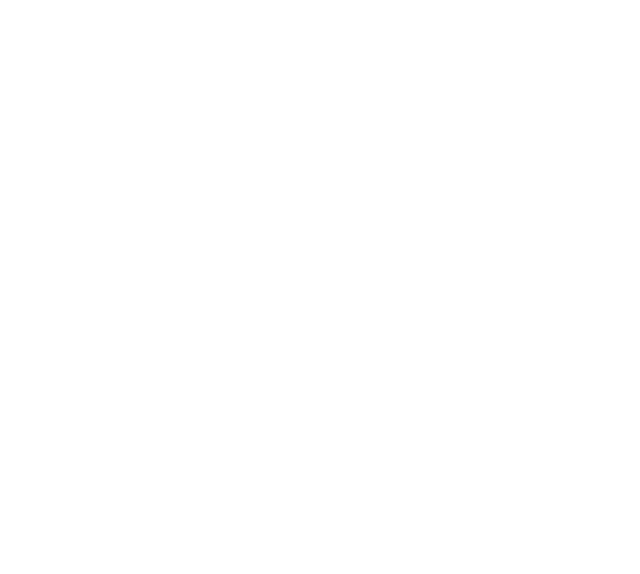
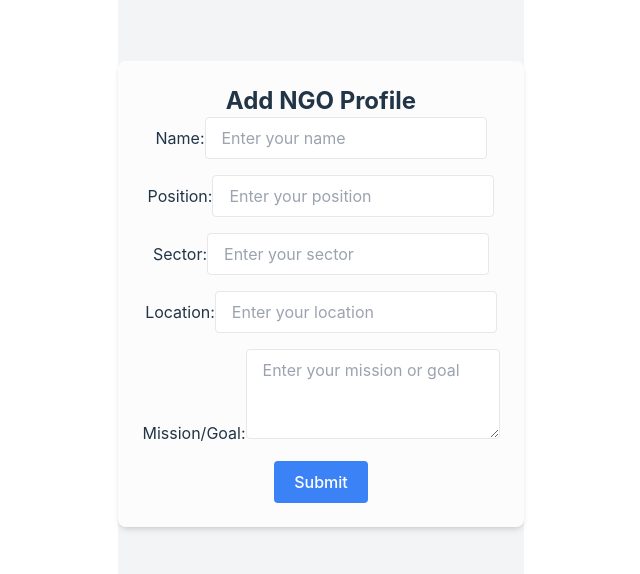
Before and after one commit to cfgdelaware24/Team-10, a React (Vite) app in the folder frontend/: page /NGOProfilePage in a window 1280 px wide. Before the commit this address had no page. Shown: the part 138-712 px from the top of the page, without its empty margins (319-959 px from the left). Built offline with nearby package versions, Linux system fonts and the light colour scheme.

Commit message:
Added prototype for NGOProfilePage

```diff
--- a/frontend/package.json
+++ b/frontend/package.json
@@ -13,7 +13,8 @@
     "autoprefixer": "^10.4.20",
     "postcss": "^8.4.47",
     "react": "^18.3.1",
-    "react-dom": "^18.3.1"
+    "react-dom": "^18.3.1",
+    "react-router-dom": "^6.26.2"
   },
   "devDependencies": {
     "@eslint/js": "^9.11.1",
--- a/frontend/src/App.tsx
+++ b/frontend/src/App.tsx
@@ -1,6 +1,8 @@
 import { BrowserRouter as Router, Routes, Route } from 'react-router-dom';
 import WelcomePage from './WelcomePage';
 import SignUpPage from './SignUpPage';
+import NGOProfilePage from './NGOProfilePage';
+
 import './App.css';
 
 function App() {
@@ -8,7 +10,8 @@
     <Router>
       <Routes>
         <Route path="/" element={<WelcomePage />} />
-        <Route path="/signup" element={<SignUpPage />} />
+          {/* <Route path="/signup" element={<SignUpPage />} /> */}
+          <Route path="/NGOProfilePage" element={<NGOProfilePage />} />
       </Routes>
     </Router>
   );
--- /dev/null
+++ b/frontend/src/NGOProfilePage.tsx
@@ -0,0 +1,121 @@
+import React, { useState } from 'react';
+import { useNavigate } from 'react-router-dom';
+
+const AddNGOProfilePage: React.FC = () => {
+    const navigate = useNavigate();
+
+    // State to store form input values
+    const [formValues, setFormValues] = useState({
+        name: '',
+        position: '',
+        sector: '',
+        location: '',
+        mission: '',
+    });
+
+    // Handle input change
+    const handleInputChange = (e: React.ChangeEvent<HTMLInputElement | HTMLTextAreaElement>) => {
+        const { name, value } = e.target;
+        setFormValues((prevValues) => ({
+            ...prevValues,
+            [name]: value,
+        }));
+    };
+
+    // Handle form submission
+    const handleSubmit = (e: React.FormEvent) => {
+        e.preventDefault();
+        // You can handle the form submission logic here (e.g., send data to the backend)
+        console.log('Form submitted:', formValues);
+        // Redirect to open positions page
+        navigate('/openPositions');
+    };
+
+    return (
+        <div
+            className="flex flex-col items-center justify-center h-screen bg-gray-100"
+        >
+            <div className="bg-white bg-opacity-75 p-6 rounded-lg shadow-md w-3/4 md:w-1/2">
+                <h1 className="text-2xl font-bold mb-6 text-center">Add NGO Profile</h1>
+
+                <form onSubmit={handleSubmit} className="space-y-4">
+                    <div>
+                        <label className="block text-lg font-semibold">Name:</label>
+                        <input
+                            type="text"
+                            name="name"
+                            value={formValues.name}
+                            onChange={handleInputChange}
+                            className="w-full px-4 py-2 border rounded"
+                            placeholder="Enter your name"
+                            required
+                        />
+                    </div>
+
+                    <div>
+                        <label className="block text-lg font-semibold">Position:</label>
+                        <input
+                            type="text"
+                            name="position"
+                            value={formValues.position}
+                            onChange={handleInputChange}
+                            className="w-full px-4 py-2 border rounded"
+                            placeholder="Enter your position"
+                            required
+                        />
+                    </div>
+
+                    <div>
+                        <label className="block text-lg font-semibold">Sector:</label>
+                        <input
+                            type="text"
+                            name="sector"
+                            value={formValues.sector}
+                            onChange={handleInputChange}
+                            className="w-full px-4 py-2 border rounded"
+                            placeholder="Enter your sector"
+                            required
+                        />
+                    </div>
+
+                    <div>
+                        <label className="block text-lg font-semibold">Location:</label>
+                        <input
+                            type="text"
+                            name="location"
+                            value={formValues.location}
+                            onChange={handleInputChange}
+                            className="w-full px-4 py-2 border rounded"
+                            placeholder="Enter your location"
+                            required
+                        />
+                    </div>
+
+                    <div>
+                        <label className="block text-lg font-semibold">Mission/Goal:</label>
+                        <textarea
+                            name="mission"
+                            value={formValues.mission}
+                            onChange={handleInputChange}
+                            className="w-full px-4 py-2 border rounded"
+                            placeholder="Enter your mission or goal"
+                            rows={3}
+                            required
+                        />
+                    </div>
+
+                    <div className="text-center">
+                        <button
+                            type="submit"
+                            className="px-6 py-2 bg-blue-500 text-white rounded"
+                        >
+                            Submit
+                        </button>
+                    </div>
+                </form>
+            </div>
+        </div>
+    );
+};
+
+export default AddNGOProfilePage;
```
Also changed, not shown: 1 other file (tests, documents, lock files or other folders).
